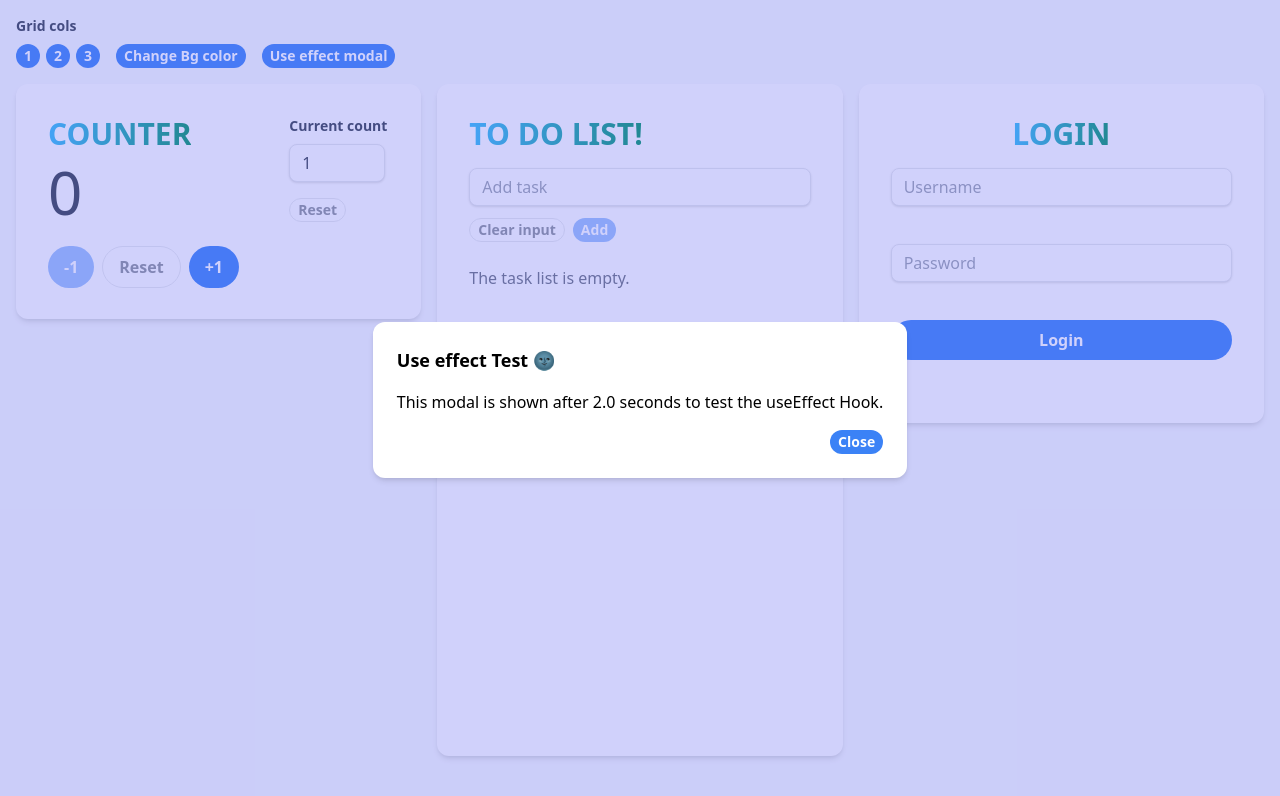
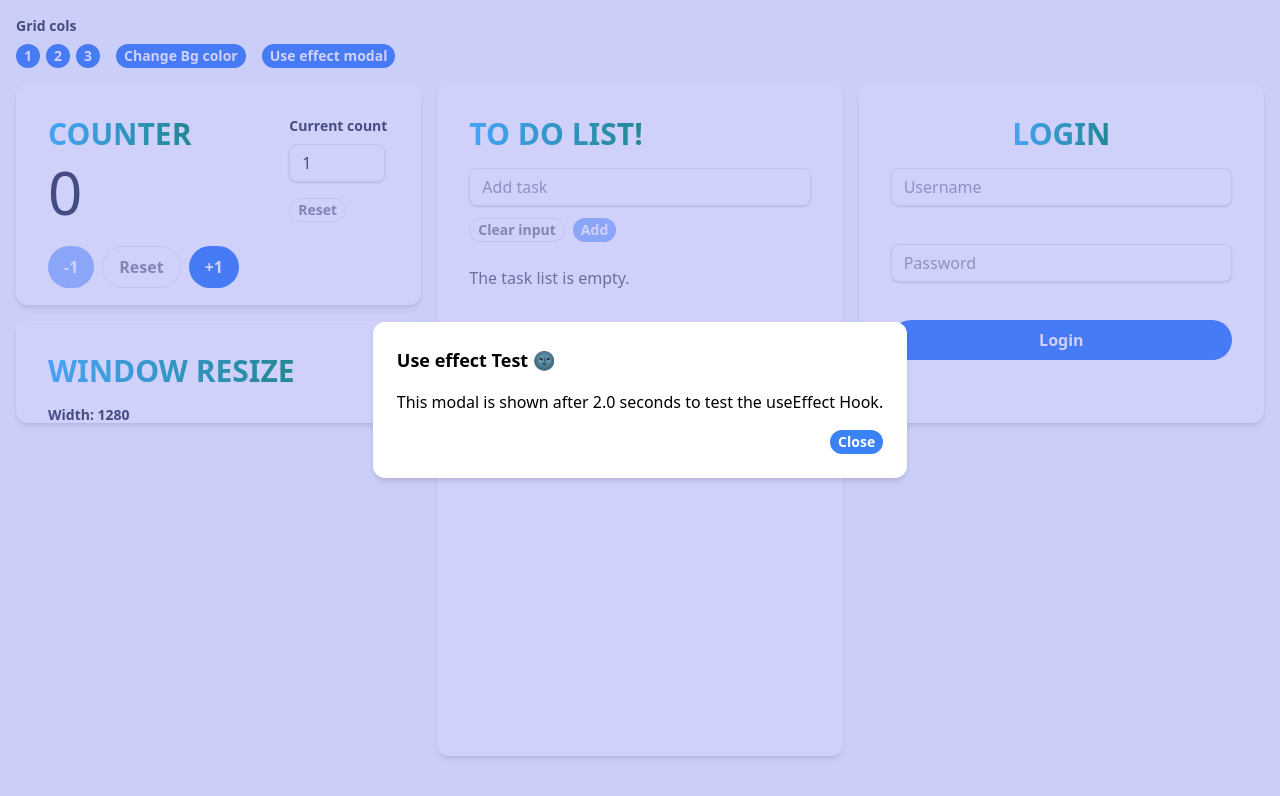
Before and after one commit to argierincon/react-2024, a React (Vite) app: page / in a window 1280 px wide. Shown: the top 796 px of the page. Built offline with nearby package versions, Linux system fonts and the light colour scheme.

Commit message:
feature: add use effect window resize

```diff
--- a/src/App.jsx
+++ b/src/App.jsx
@@ -1,3 +1,4 @@
+import { Resize } from "./components/useEffect/Resize.jsx";
 import { Counter, Todo, Form } from "./components/useState/Imports.jsx";
 import { RandomBg } from "./components/useState/RandomBg.jsx";
 
@@ -7,6 +8,7 @@ const App = () => {
       <Counter />
       <Todo />
       <Form />
+      <Resize />
     </RandomBg>
   );
 };
--- a/src/components/useEffect/Imports.jsx
+++ b/src/components/useEffect/Imports.jsx
@@ -1 +1,2 @@
 export { MsgOnMounted } from "./MsgOnMounted";
+export { Resize } from "./Resize";
--- /dev/null
+++ b/src/components/useEffect/Resize.jsx
@@ -0,0 +1,39 @@
+/* eslint-disable react/prop-types */
+import { useState, useEffect } from "react";
+
+export const Resize = () => {
+  const [windowSize, setWindowSize] = useState({
+    width: window.innerWidth,
+    height: window.innerHeight,
+  });
+
+  useEffect(() => {
+    const onResize = () => {
+      setWindowSize({
+        width: window.innerWidth,
+        height: window.innerHeight,
+      });
+    };
+
+    window.addEventListener("resize", onResize);
+
+    onResize();
+    return () => {
+      window.removeEventListener("resize", onResize);
+    };
+  }, []);
+
+  return (
+    <section className="card-primary">
+      <h2 className="heading-primary">
+        <span className="heading-gradient">WINDOW RESIZE</span>
+      </h2>
+
+      <div className="mt-4">
+        <p className="input-label">Width: {windowSize.width}</p>
+        <p className="input-label"> Height: {windowSize.height}</p>
+      </div>
+      {/* <p>{windowSize}</p> */}
+    </section>
+  );
+};
```
